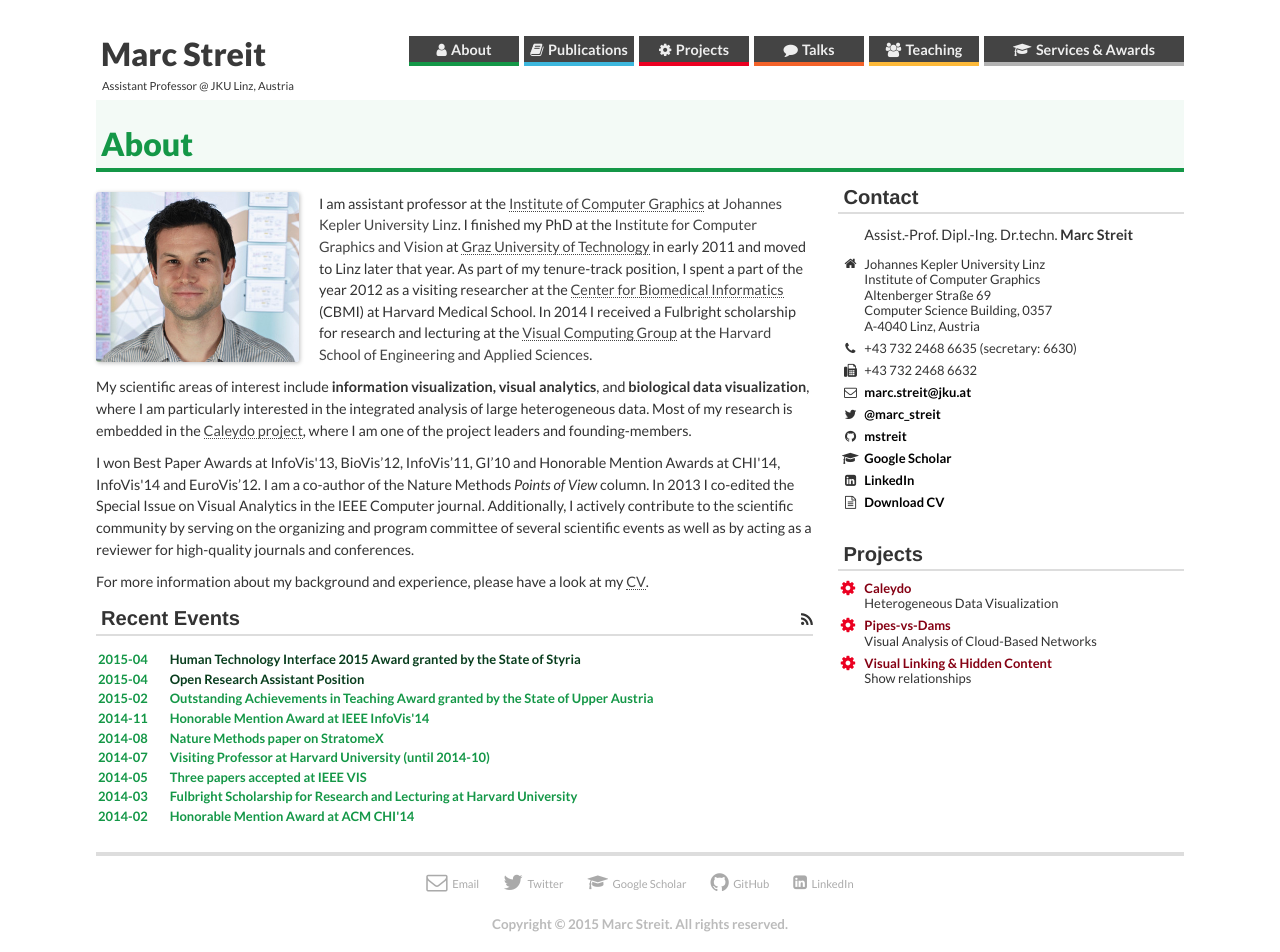
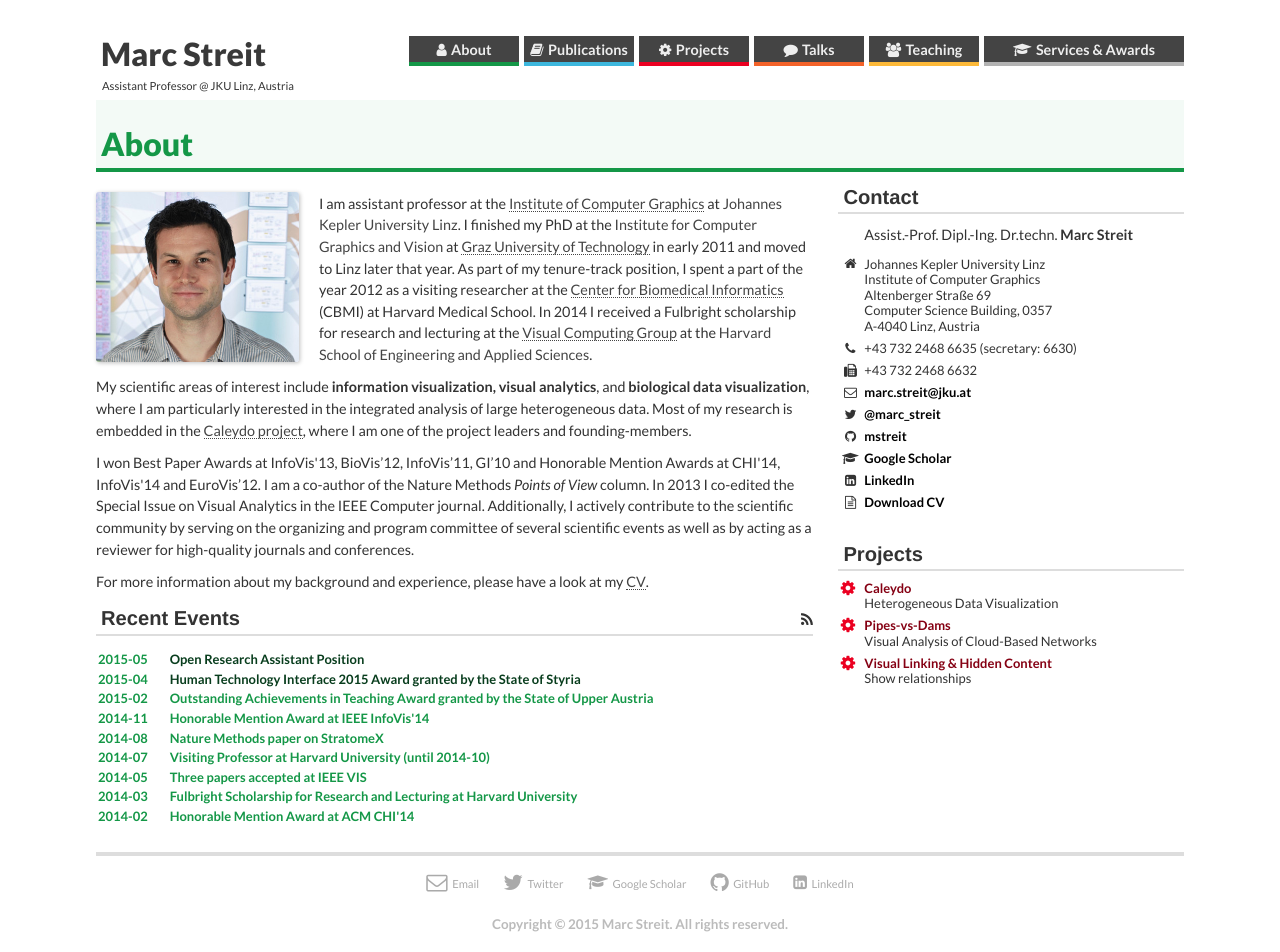
Before and after one commit to mstreit/mstreit.github.io, a Jekyll site: the page built from index.html, in a window 1280 px wide. Built offline with Jekyll 4.4.1, drawn with Linux system fonts in a browser that asks for light colours; nearby versions of some CDN libraries; some web fonts are replaced.

Commit message:
updated job ad

```diff
--- a/_posts/2015-04-22-open_phd_position.markdown
+++ b/_posts/2015-04-22-open_phd_position.markdown
@@ -1,7 +1,7 @@
 ---
 layout: post
 title:  Open Research Assistant Position
-link: http://data.caleydo.org/jobs/2015-04_JKU_ResearchAssistant.pdf
-date:   2015-04-22 20:00:00
+link: http://data.caleydo.org/jobs/2015-06_JKU_ResearchAssistant_en.pdf
+date:   2015-05-01 20:00:00
 categories: event
 ---
```
